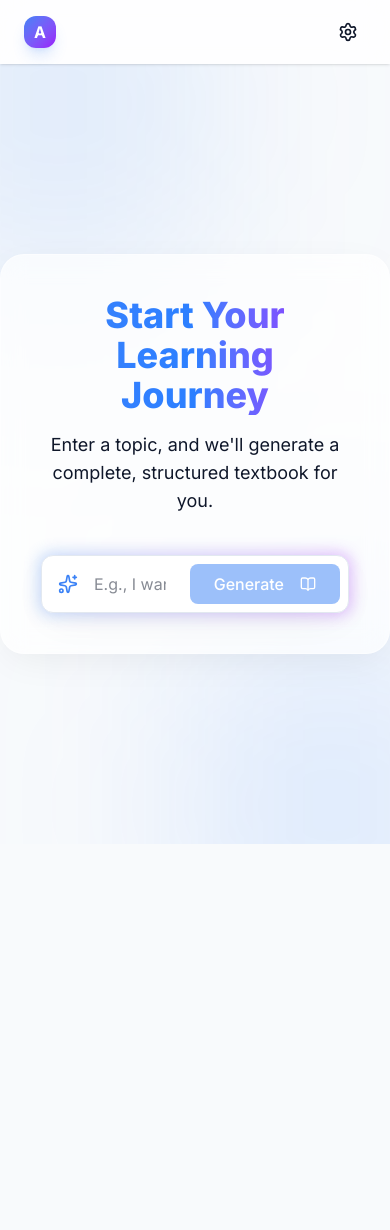
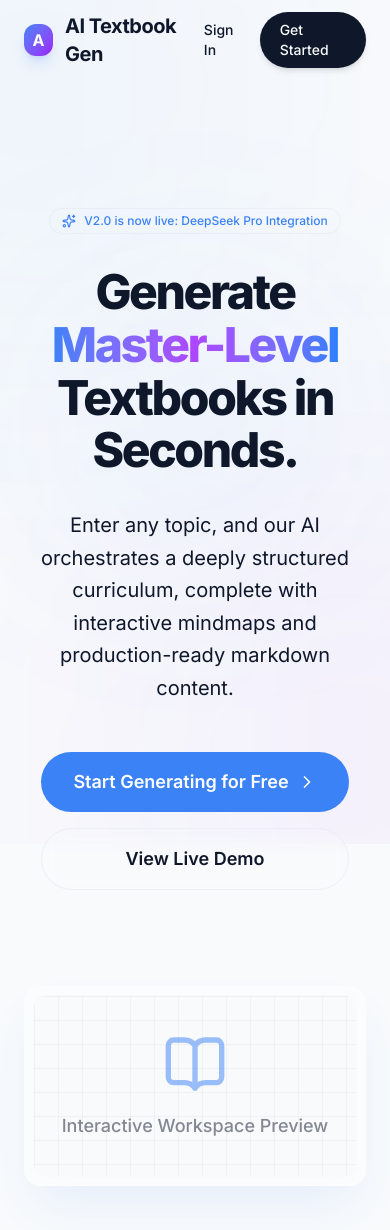
Before and after one commit to KhangVong/ai-textbook-generator, a Next.js app: page / in a window 390 px wide. Shown: the top 1230 px of the page. Before the commit the page ends 844 px from the top, so only its background shows below. Built offline with nearby package versions, Linux system fonts and the light colour scheme.

Commit message:
Create commercial SaaS landing page frontend

```diff
--- /dev/null
+++ b/src/app/editor/page.tsx
@@ -0,0 +1,37 @@
+"use client";
+
+import { AppLayout } from "@/components/layout/AppLayout";
+import { useTextbookStore } from "@/store/useTextbookStore";
+import { NlpWizard } from "@/components/wizard/NlpWizard";
+import { MindmapView } from "@/components/views/MindmapView";
+import { ReadView } from "@/components/views/ReadView";
+
+export default function Home() {
+  const { status, currentView } = useTextbookStore();
+
+  return (
+    <AppLayout>
+      {status === "IDLE" || status === "GENERATING_OUTLINE" ? (
+        <div className="flex-1 flex items-center justify-center relative overflow-hidden">
+          {/* Ambient Background for premium feel */}
+          <div className="absolute top-[-20%] left-[-10%] w-[50%] h-[50%] bg-primary/20 blur-[120px] rounded-full pointer-events-none" />
+          <div className="absolute bottom-[-20%] right-[-10%] w-[50%] h-[50%] bg-blue-500/20 blur-[120px] rounded-full pointer-events-none" />
+
+          <div className="glassmorphism p-10 rounded-3xl premium-shadow max-w-2xl w-full text-center relative z-10 border border-white/10 dark:border-white/5">
+            <h2 className="text-4xl font-extrabold mb-4 bg-clip-text text-transparent bg-gradient-to-r from-primary via-blue-500 to-purple-600">
+              Start Your Learning Journey
+            </h2>
+            <p className="text-muted-foreground mb-10 text-lg">
+              Enter a topic, and we'll generate a complete, structured textbook for you.
+            </p>
+            <NlpWizard />
+          </div>
+        </div>
+      ) : (
+        <div className="flex-1 flex w-full h-full overflow-hidden">
+          {currentView === 'MINDMAP' ? <MindmapView /> : <ReadView />}
+        </div>
+      )}
+    </AppLayout>
+  );
+}
--- a/src/app/page.tsx
+++ b/src/app/page.tsx
@@ -1,37 +1,125 @@
-"use client";
+import Link from 'next/link';
+import { BookOpen, Network, Zap, Download, Sparkles, ChevronRight } from 'lucide-react';
 
-import { AppLayout } from "@/components/layout/AppLayout";
-import { useTextbookStore } from "@/store/useTextbookStore";
-import { NlpWizard } from "@/components/wizard/NlpWizard";
-import { MindmapView } from "@/components/views/MindmapView";
-import { ReadView } from "@/components/views/ReadView";
+export default function LandingPage() {
+  return (
+    <div className="min-h-screen bg-background text-foreground selection:bg-primary/30">
 
-export default function Home() {
-  const { status, currentView } = useTextbookStore();
+      {/* Background Ambient Effects */}
+      <div className="fixed inset-0 overflow-hidden pointer-events-none z-0">
+        <div className="absolute top-[-10%] left-[-10%] w-[40%] h-[40%] bg-primary/20 blur-[150px] rounded-full mix-blend-screen" />
+        <div className="absolute bottom-[-10%] right-[-10%] w-[40%] h-[40%] bg-purple-600/20 blur-[150px] rounded-full mix-blend-screen" />
+        <div className="absolute top-[40%] left-[50%] -translate-x-1/2 w-[60%] h-[20%] bg-blue-500/10 blur-[120px] rounded-full mix-blend-screen" />
+      </div>
 
-  return (
-    <AppLayout>
-      {status === "IDLE" || status === "GENERATING_OUTLINE" ? (
-        <div className="flex-1 flex items-center justify-center relative overflow-hidden">
-          {/* Ambient Background for premium feel */}
-          <div className="absolute top-[-20%] left-[-10%] w-[50%] h-[50%] bg-primary/20 blur-[120px] rounded-full pointer-events-none" />
-          <div className="absolute bottom-[-20%] right-[-10%] w-[50%] h-[50%] bg-blue-500/20 blur-[120px] rounded-full pointer-events-none" />
+      {/* Header */}
+      <header className="relative z-10 container mx-auto px-6 h-20 flex items-center justify-between border-b border-white/5">
+        <div className="flex items-center space-x-3">
+          <div className="w-8 h-8 rounded-xl bg-gradient-to-br from-primary to-purple-600 flex items-center justify-center text-white font-bold shadow-lg shadow-primary/20">
+            A
+          </div>
+          <span className="font-bold text-xl tracking-tight">AI Textbook Gen</span>
+        </div>
+        <nav className="hidden md:flex items-center space-x-8 text-sm font-medium text-muted-foreground">
+          <a href="#features" className="hover:text-foreground transition-colors">Features</a>
+          <a href="#how-it-works" className="hover:text-foreground transition-colors">How it Works</a>
+          <a href="#pricing" className="hover:text-foreground transition-colors">Pricing</a>
+        </nav>
+        <div className="flex items-center space-x-4">
+          <Link href="/editor" className="text-sm font-medium text-muted-foreground hover:text-foreground transition-colors">
+            Sign In
+          </Link>
+          <Link href="/editor" className="text-sm bg-foreground text-background px-5 py-2 rounded-full font-medium hover:bg-foreground/90 transition-all hover:scale-105 active:scale-95 shadow-md">
+            Get Started
+          </Link>
+        </div>
+      </header>
 
-          <div className="glassmorphism p-10 rounded-3xl premium-shadow max-w-2xl w-full text-center relative z-10 border border-white/10 dark:border-white/5">
-            <h2 className="text-4xl font-extrabold mb-4 bg-clip-text text-transparent bg-gradient-to-r from-primary via-blue-500 to-purple-600">
-              Start Your Learning Journey
-            </h2>
-            <p className="text-muted-foreground mb-10 text-lg">
-              Enter a topic, and we'll generate a complete, structured textbook for you.
-            </p>
-            <NlpWizard />
+      {/* Hero Section */}
+      <main className="relative z-10 flex flex-col items-center justify-center text-center px-6 pt-32 pb-20">
+
+        <div className="inline-flex items-center space-x-2 bg-secondary/50 border border-border/50 px-3 py-1 rounded-full text-xs font-medium text-primary mb-8 backdrop-blur-md animate-in fade-in slide-in-from-bottom-4 duration-700">
+          <Sparkles className="w-3.5 h-3.5" />
+          <span>V2.0 is now live: DeepSeek Pro Integration</span>
+        </div>
+
+        <h1 className="text-5xl md:text-7xl font-extrabold tracking-tighter max-w-4xl leading-[1.1] mb-8 animate-in fade-in slide-in-from-bottom-6 duration-1000 delay-100 fill-mode-both">
+          Generate <span className="text-transparent bg-clip-text bg-gradient-to-r from-primary via-purple-500 to-blue-500">Master-Level</span> Textbooks in Seconds.
+        </h1>
+
+        <p className="text-xl text-muted-foreground max-w-2xl mb-12 leading-relaxed animate-in fade-in slide-in-from-bottom-8 duration-1000 delay-200 fill-mode-both">
+          Enter any topic, and our AI orchestrates a deeply structured curriculum, complete with interactive mindmaps and production-ready markdown content.
+        </p>
+
+        <div className="flex flex-col sm:flex-row items-center space-y-4 sm:space-y-0 sm:space-x-4 animate-in fade-in slide-in-from-bottom-10 duration-1000 delay-300 fill-mode-both">
+          <Link href="/editor" className="w-full sm:w-auto flex items-center justify-center bg-primary text-primary-foreground px-8 py-4 rounded-full font-semibold text-lg hover:bg-primary/90 transition-all hover:shadow-[0_0_40px_-10px_rgba(59,130,246,0.5)] hover:-translate-y-1">
+            Start Generating for Free
+            <ChevronRight className="w-5 h-5 ml-2" />
+          </Link>
+          <a href="#demo" className="w-full sm:w-auto flex items-center justify-center bg-secondary/50 backdrop-blur border border-border/50 text-foreground px-8 py-4 rounded-full font-semibold text-lg hover:bg-secondary transition-all">
+            View Live Demo
+          </a>
+        </div>
+
+        {/* Floating App Preview Mockup */}
+        <div className="mt-24 w-full max-w-5xl rounded-2xl border border-white/10 bg-card/40 backdrop-blur-xl p-2 shadow-2xl shadow-primary/10 overflow-hidden animate-in fade-in zoom-in-95 duration-1000 delay-500 fill-mode-both">
+          <div className="rounded-xl border border-white/5 bg-background overflow-hidden aspect-video relative flex items-center justify-center">
+            {/* Mockup UI Elements */}
+            <div className="absolute inset-0 bg-[linear-gradient(to_right,#80808012_1px,transparent_1px),linear-gradient(to_bottom,#80808012_1px,transparent_1px)] bg-[size:24px_24px]"></div>
+            <div className="relative z-10 flex flex-col items-center opacity-50">
+              <BookOpen className="w-16 h-16 text-primary mb-4" />
+              <p className="font-medium text-lg">Interactive Workspace Preview</p>
+            </div>
           </div>
         </div>
-      ) : (
-        <div className="flex-1 flex w-full h-full overflow-hidden">
-          {currentView === 'MINDMAP' ? <MindmapView /> : <ReadView />}
+      </main>
+
+      {/* Features Section */}
+      <section id="features" className="relative z-10 py-32 border-t border-white/5 bg-background/50">
+        <div className="container mx-auto px-6">
+          <div className="text-center mb-20">
+            <h2 className="text-3xl md:text-5xl font-bold mb-4 tracking-tight">Everything you need to learn anything.</h2>
+            <p className="text-muted-foreground text-lg max-w-2xl mx-auto">Our platform abstracts away the complexity of prompt engineering, giving you a beautiful canvas to learn.</p>
+          </div>
+
+          <div className="grid md:grid-cols-3 gap-8 max-w-5xl mx-auto">
+            <FeatureCard
+              icon={<Network />}
+              title="Dynamic Mindmaps"
+              desc="Visualize the entire curriculum architecture at a glance using our premium interactive React Flow canvas."
+            />
+            <FeatureCard
+              icon={<Zap />}
+              title="Targeted Generation"
+              desc="Don't waste tokens. Selectively generate the exact chapters you want to learn right now with zero waiting."
+            />
+            <FeatureCard
+              icon={<Download />}
+              title="Multi-Format Export"
+              desc="Take your knowledge offline. Export instantly to pristine Markdown, fully styled HTML, or standard EPUB 3."
+            />
+          </div>
         </div>
-      )}
-    </AppLayout>
+      </section>
+
+      {/* Footer */}
+      <footer className="relative z-10 border-t border-white/5 py-12 text-center text-muted-foreground">
+        <p className="text-sm">© 2026 AI Textbook Gen. All rights reserved. Designed with precision.</p>
+      </footer>
+    </div>
   );
 }
+
+function FeatureCard({ icon, title, desc }: { icon: React.ReactNode, title: string, desc: string }) {
+  return (
+    <div className="group p-8 rounded-3xl bg-secondary/30 border border-border/50 hover:bg-secondary/50 transition-all hover:shadow-xl hover:-translate-y-1">
+      <div className="w-12 h-12 rounded-2xl bg-primary/10 text-primary flex items-center justify-center mb-6 group-hover:scale-110 transition-transform">
+        {icon}
+      </div>
+      <h3 className="text-xl font-bold mb-3">{title}</h3>
+      <p className="text-muted-foreground leading-relaxed">
+        {desc}
+      </p>
+    </div>
+  );
+}
```
